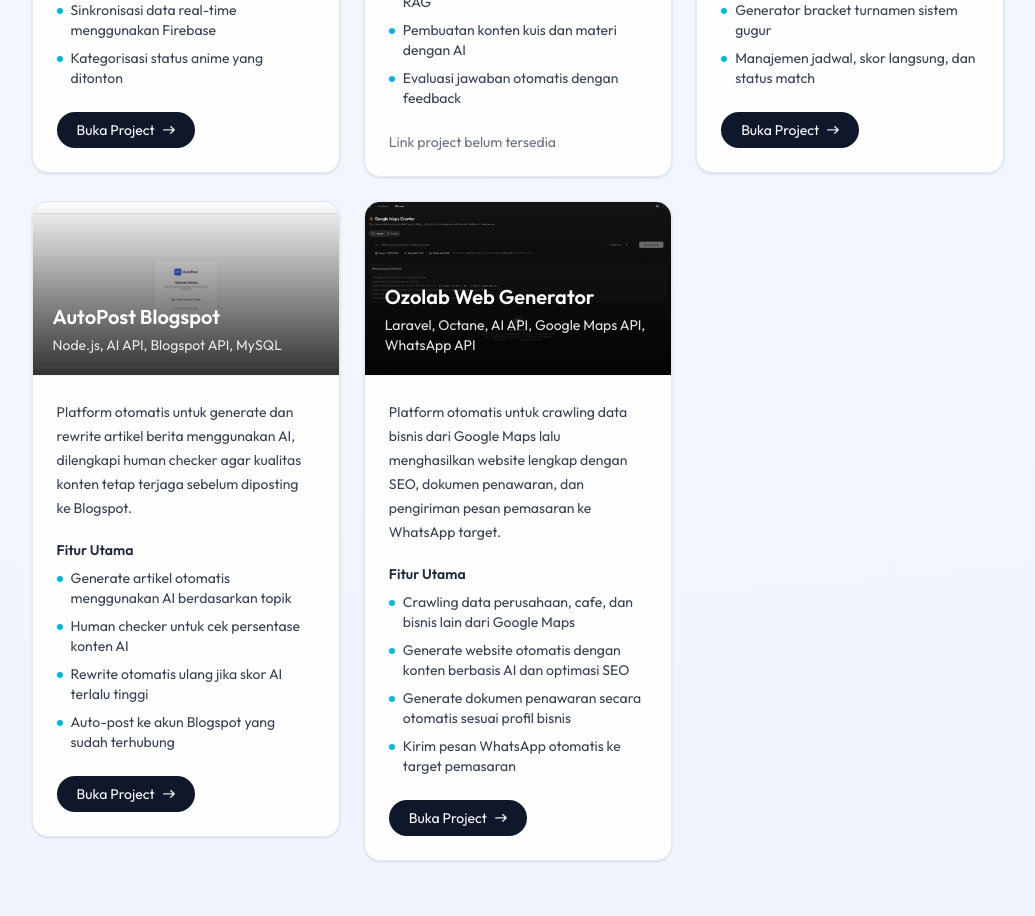
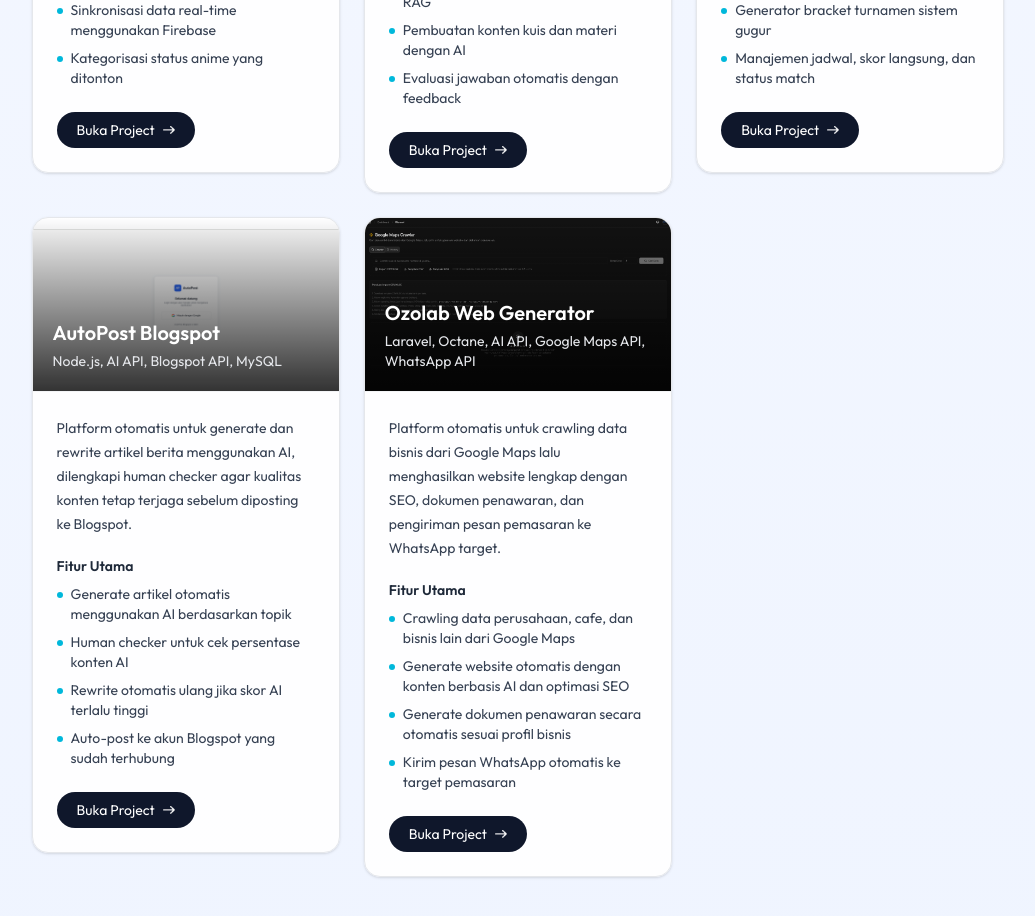
Before and after one commit to HendraMaajid/web-portofolio, a Next.js app: page / in a window 1280 px wide. Shown: the part 3600-4516 px from the top of the page, without its empty margins (122-1157 px from the left). Built offline with nearby package versions, Linux system fonts and the light colour scheme; a web font is replaced by a local one.

Commit message:
feat: update GitHub link for LMS project to live URL

```diff
--- a/src/assets/assets.js
+++ b/src/assets/assets.js
@@ -185,7 +185,7 @@
             'Automatic answer evaluation with feedback'
         ],
         bgImage: '/lms.png',
-        githubLink: ''
+        githubLink: 'http://belajar.smp-perantara.sch.id/'
     },
     {
         title: 'Marii Cup Tournament Padel',
```
Also changed, not shown: 1 other file (tests, documents, lock files or other folders).
